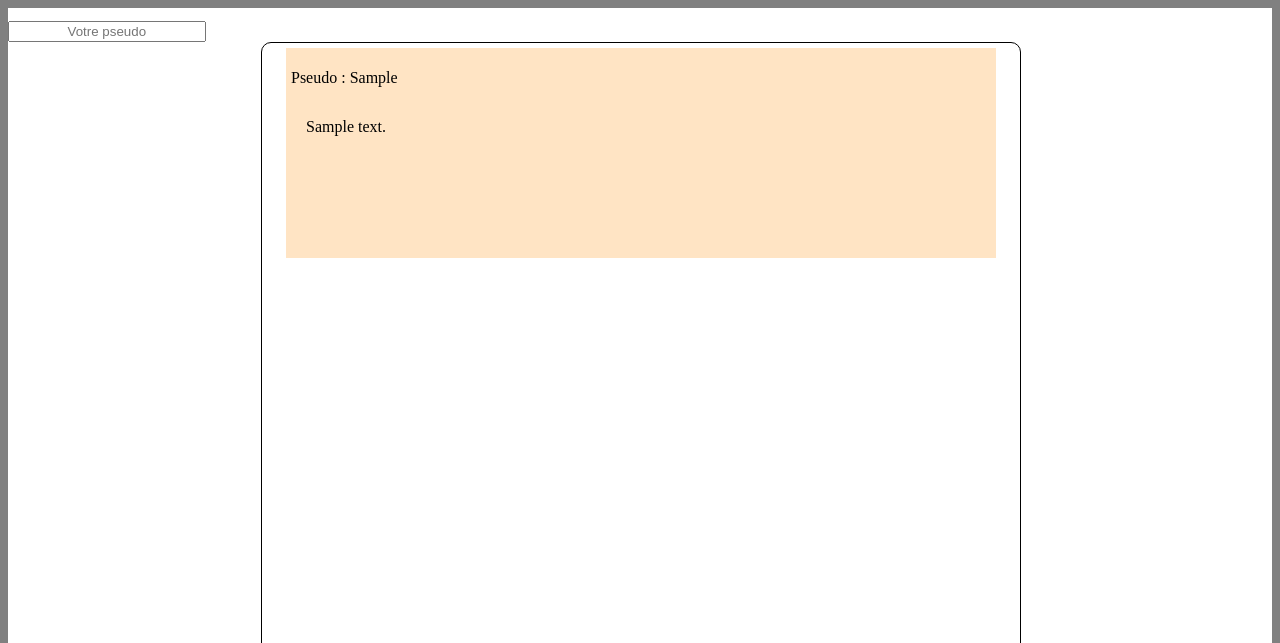
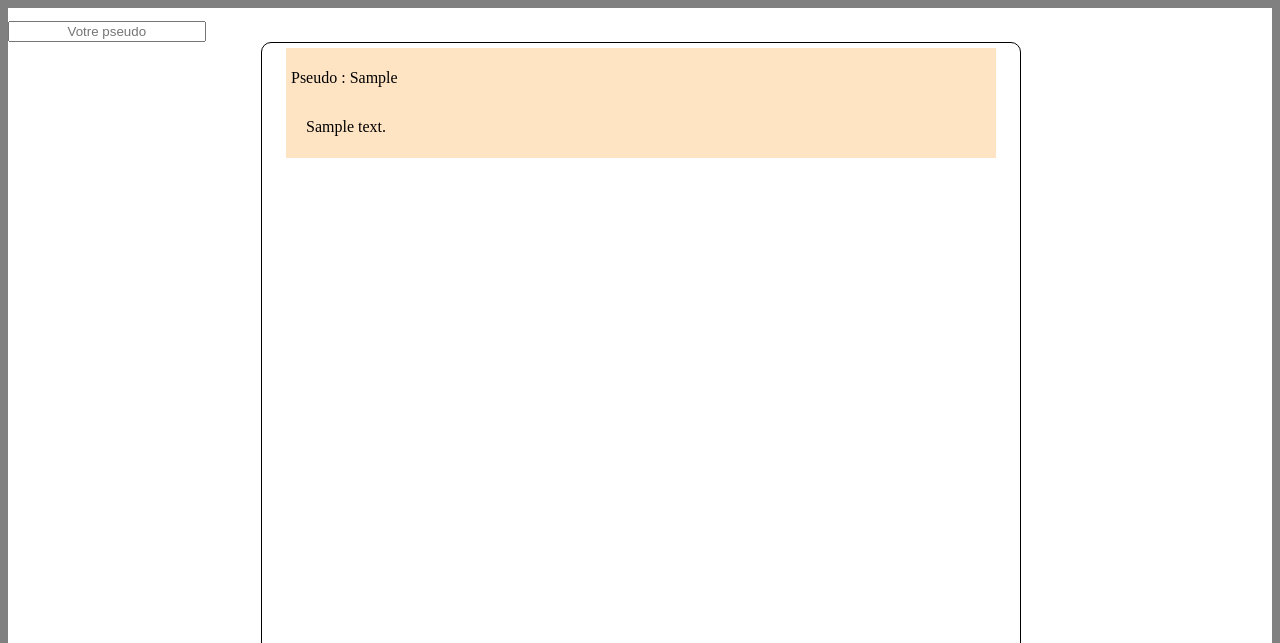
Before and after one commit to Boulassel/tchat2, a PHP site: page / in a window 1280 px wide. Shown: the top 643 px of the page. Run offline with PHP 8.4, Linux system fonts and the light colour scheme; tables that the repository leaves empty or names only in its code hold one stand-in row (values such as "Sample post"); some libraries are stand-ins or nearby versions.

Commit message:
ça marche mais c'est pas bien !

```diff
--- a/tchat.css
+++ b/tchat.css
@@ -48,7 +48,7 @@ textarea
 
 .poste{
     width: 700px;
-    height: 200px;
+    height: 100px;
     background: bisque;
     margin: 0 auto;
     padding: 5px;
--- a/tchat_message.php
+++ b/tchat_message.php
@@ -8,7 +8,7 @@ session_start_once();
 if (isset($_SESSION['bigId'])) {
 
     $oPDO = newPDO();
-    $req = "SELECT * FROM messages WHERE id > :id";
+    $req = "SELECT * FROM messages"; //WHERE id > :id
     $pdoGetUser = $oPDO->prepare($req);
 
     $pdoGetUser->execute(array('id' => $_SESSION['bigId']));
```
